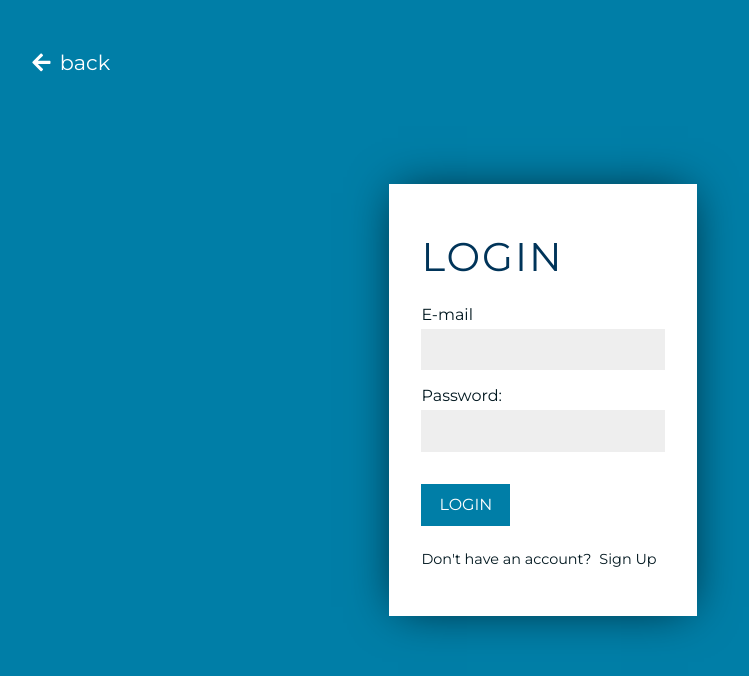
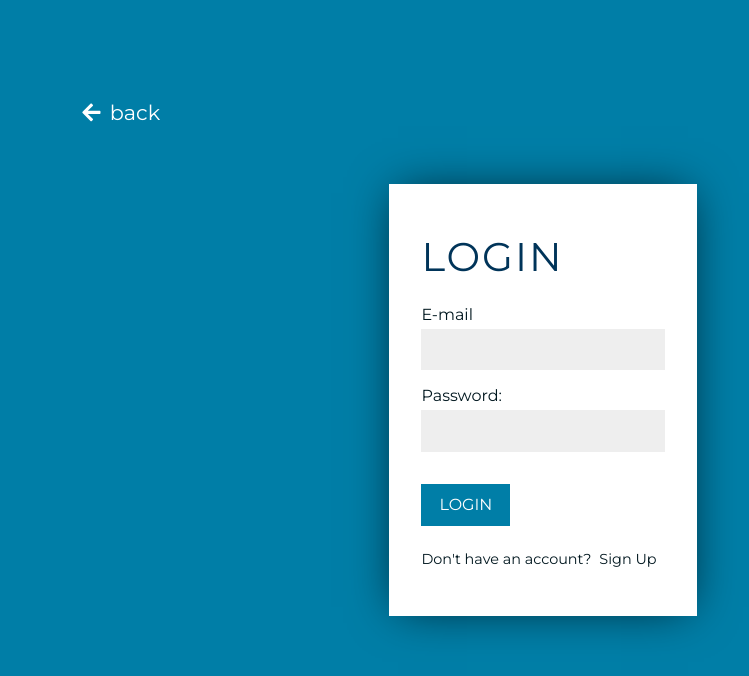
Before and after one commit to kamilkow1123/ecommerce, a React (Create React App) app: page /login in a window 1280 px wide. Shown: the top 676 px of the page, without its empty margins (97-846 px from the left). Built offline with nearby package versions, Linux system fonts and the light colour scheme; no server answers.

Commit message:
Changing the style in the login page

```diff
--- a/src/components/accounts/Login.tsx
+++ b/src/components/accounts/Login.tsx
@@ -37,7 +37,10 @@ const Login = () => {
         <div>
             {!isAuthenticated ? (
                 <div className="auth">
-                    <Link to="/" className="auth__back-button">
+                    <Link
+                        to="/"
+                        className="auth__back-button auth__back-button--top"
+                    >
                         <FaArrowLeft style={{ fill: "#fff" }} />
                         back
                     </Link>
--- a/src/style/_auth.scss
+++ b/src/style/_auth.scss
@@ -7,13 +7,14 @@
     min-height: 100vh;
     background-color: $clr-primary-400;
     display: flex;
+    flex-direction: column;
     justify-content: center;
     align-items: center;
 
     &__back-button {
-        position: absolute;
-        top: 50px;
-        left: 10vw;
+        align-self: flex-start;
+        margin: 50px;
+
         color: $clr-light;
         text-decoration: none;
         font-size: 1.3rem;
@@ -22,6 +23,12 @@
         align-items: center;
         cursor: pointer;
         transition: all 0.4s ease-in-out;
+
+        &--top {
+            position: absolute;
+            top: 50px;
+            left: 10vw;
+        }
 
         &:hover {
             transform: scale(1.05);
--- a/src/style/style.css
+++ b/src/style/style.css
@@ -209,6 +209,10 @@
   display: -webkit-box;
   display: -ms-flexbox;
   display: flex;
+  -webkit-box-orient: vertical;
+  -webkit-box-direction: normal;
+      -ms-flex-direction: column;
+          flex-direction: column;
   -webkit-box-pack: center;
       -ms-flex-pack: center;
           justify-content: center;
@@ -218,9 +222,9 @@
 }
 
 .auth__back-button {
-  position: absolute;
-  top: 50px;
-  left: 10vw;
+  -ms-flex-item-align: start;
+      align-self: flex-start;
+  margin: 50px;
   color: #ffffff;
   text-decoration: none;
   font-size: 1.3rem;
@@ -234,6 +238,12 @@
   cursor: pointer;
   -webkit-transition: all 0.4s ease-in-out;
   transition: all 0.4s ease-in-out;
+}
+
+.auth__back-button--top {
+  position: absolute;
+  top: 50px;
+  left: 10vw;
 }
 
 .auth__back-button:hover {
```
Also changed, not shown: 1 other file (tests, documents, lock files or other folders).
